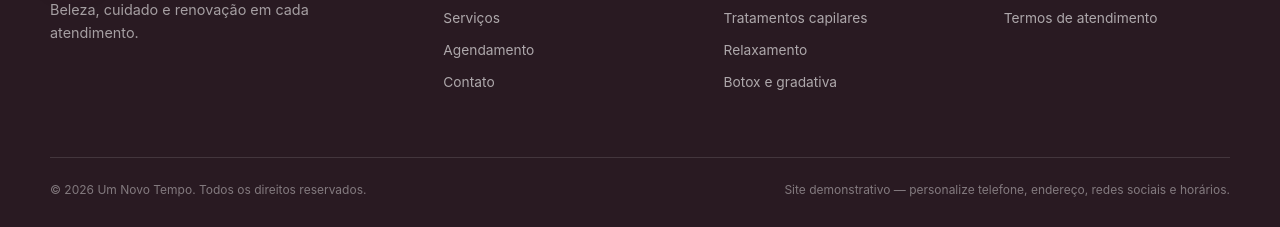
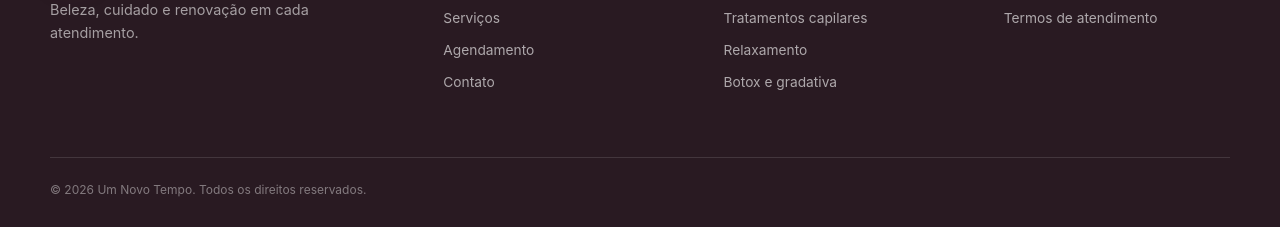
Before and after one commit to mnanimat/salao, a plain HTML site: page index.html in a window 1280 px wide. Shown: the part 6981-7208 px from the top of the page. Drawn offline with Linux system fonts and the light colour scheme.

Commit message:
Update index.html

```diff
--- a/index.html
+++ b/index.html
@@ -666,7 +666,6 @@
 
     <div class="container footer-bottom">
       <span>© <span id="current-year"></span> Um Novo Tempo. Todos os direitos reservados.</span>
-      <span>Site demonstrativo — personalize telefone, endereço, redes sociais e horários.</span>
     </div>
   </footer>
 
```
